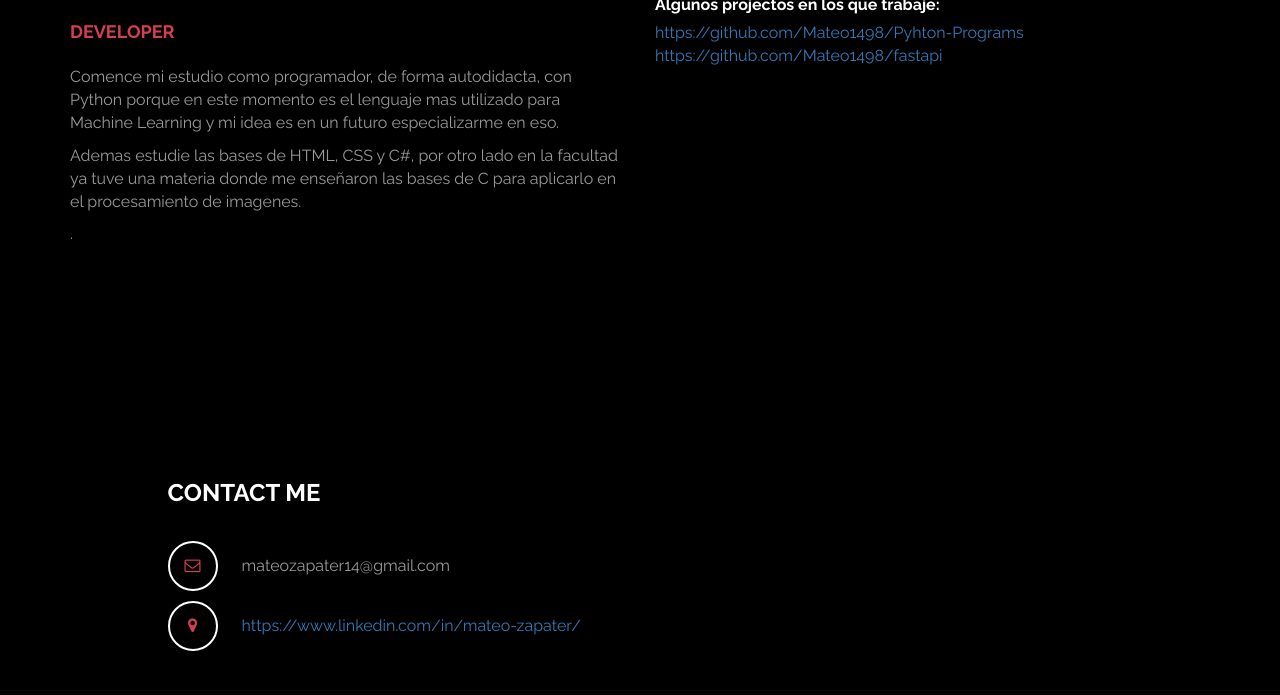
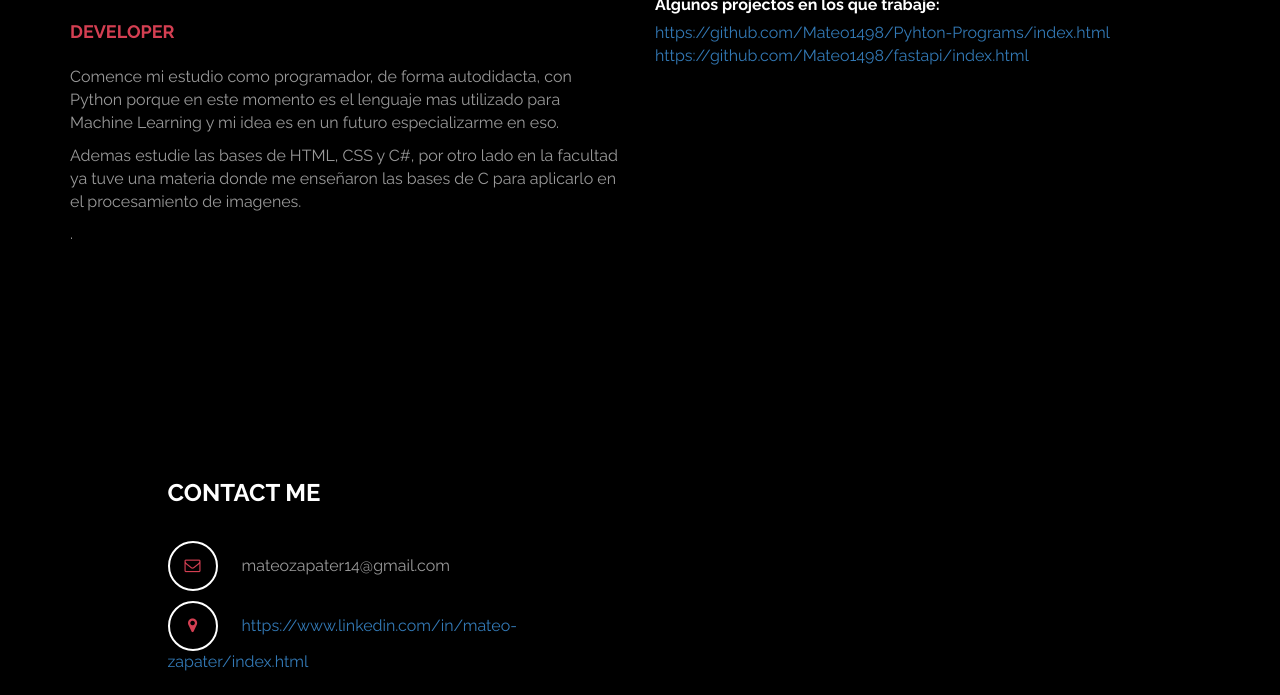
Before and after one commit to Mateo1498/Portaflio, a plain HTML site: page index.html in a window 1280 px wide. Shown: the part 705-1400 px from the top of the page. Drawn offline with Linux system fonts and the light colour scheme.

Commit message:
Update index.html

```diff
--- a/index.html
+++ b/index.html
@@ -63,8 +63,8 @@
 					</div>
 					<div class="col-md-6 col-xs-11 wow fadeInRight" data-wow-delay="0.9s">
 						<span class="text-top">Algunos projectos en los que trabaje:</span>
-						<a href="url"></i> https://github.com/Mateo1498/Pyhton-Programs</a>
-						<a href="url"></i> https://github.com/Mateo1498/fastapi</a>
+						<a href="url"></i> https://github.com/Mateo1498/Pyhton-Programs/index.html</a>
+						<a href="url"></i> https://github.com/Mateo1498/fastapi/index.html</a>
 
 					</div>
 				</div>
@@ -80,7 +80,7 @@
 						<address>
 							<p class="contact-title">CONTACT ME</p>
 							<p><i class="fa fa-envelope-o"></i> mateozapater14@gmail.com</p>
-							<a href="url"><i class="fa fa-map-marker"></i> https://www.linkedin.com/in/mateo-zapater/</a>
+							<a href="url"><i class="fa fa-map-marker"></i> https://www.linkedin.com/in/mateo-zapater/index.html</a>
 						</address>
 					<div class="col-md-1 col-sm-1"></div>
 				</div>
```
